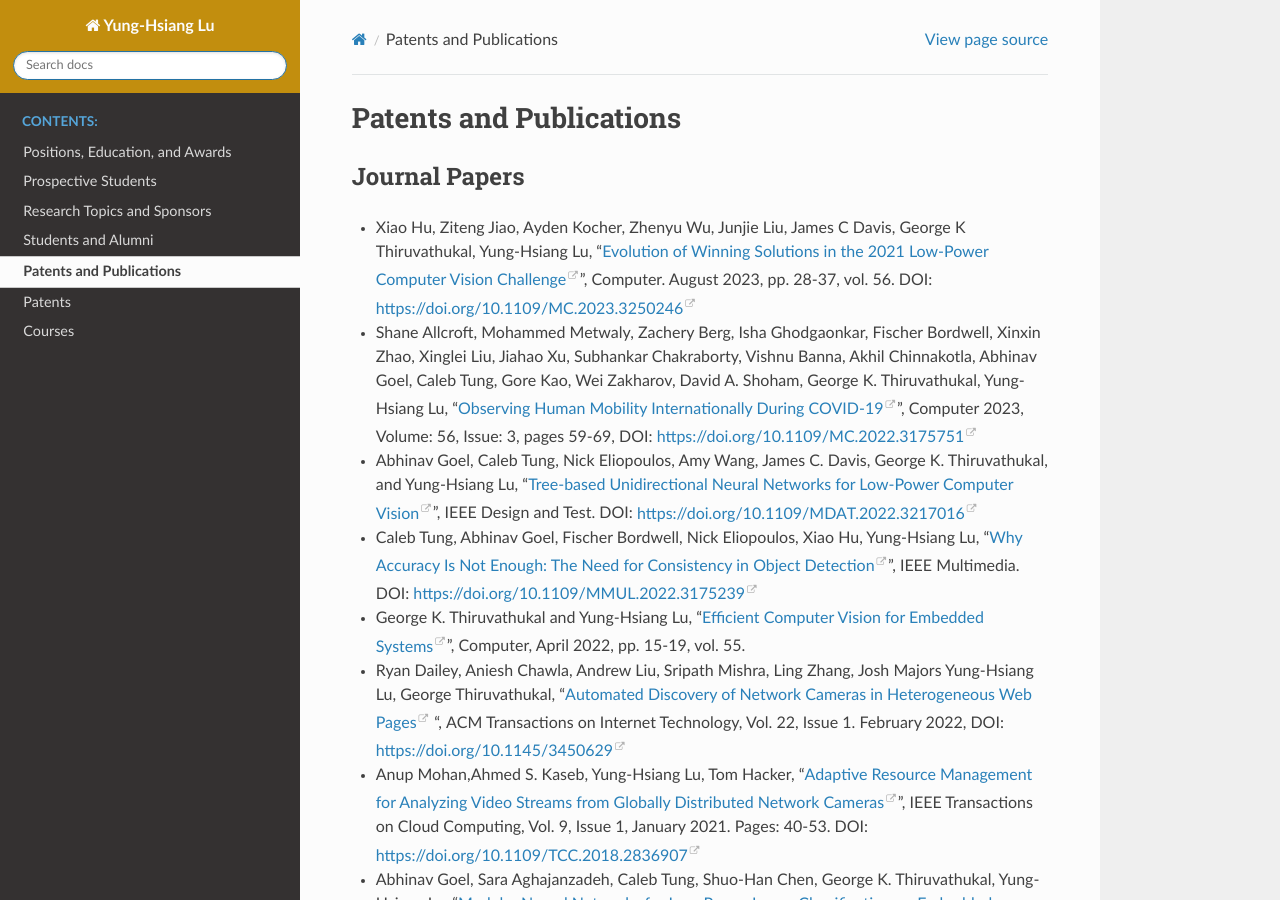
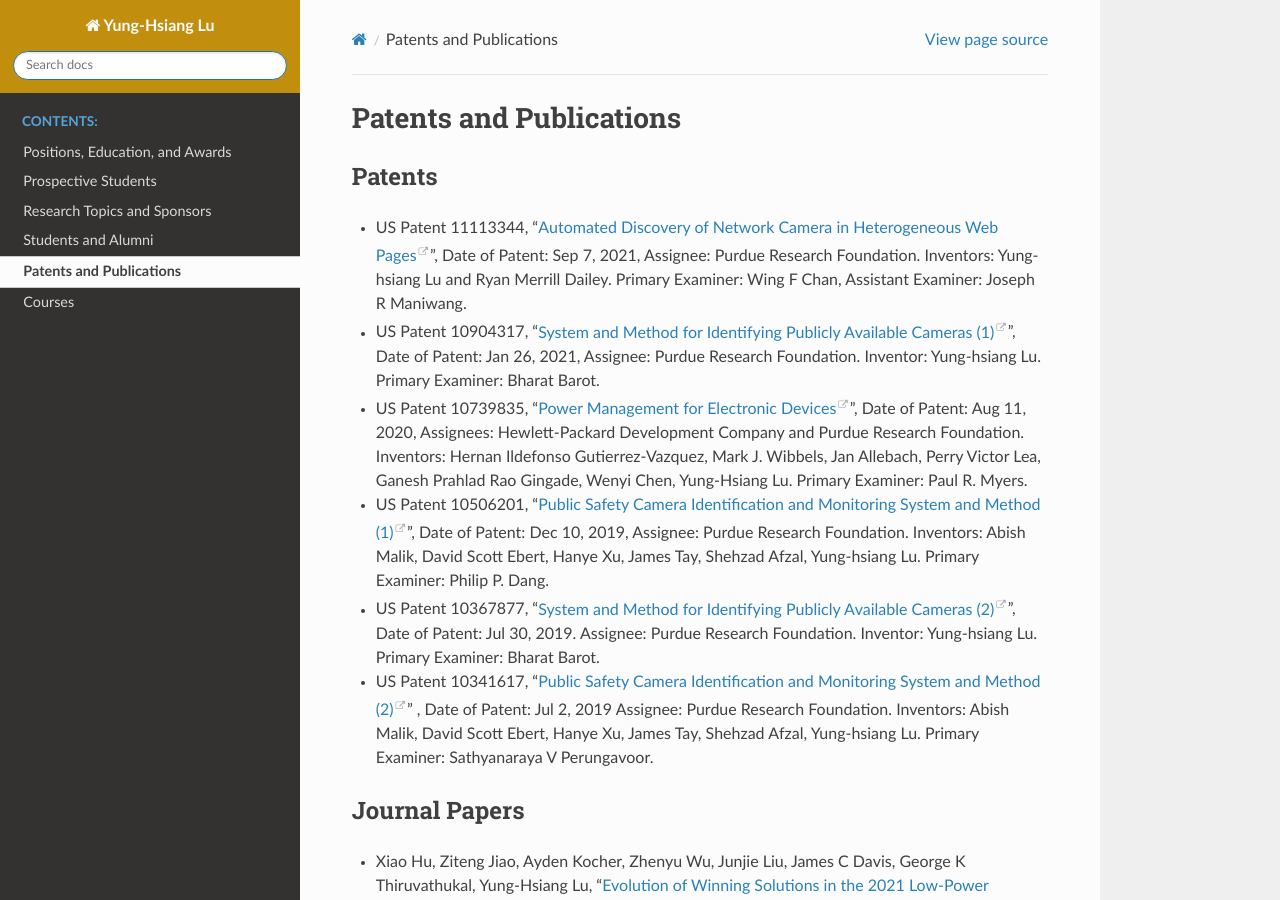
Before and after one commit to luyunghsiang/yhluweb, a Sphinx documentation site: the page built from source/publications.rst, in a window 1280 px wide and 900 px high. Built offline with Sphinx 7.4.7 and the Read the Docs theme 3.1.0, drawn with Linux system fonts in a browser that asks for light colours; pages that are not in the unit, such as notebooks, are missing from menus.

Commit message:
merge patents and publications

```diff
--- a/source/index.rst
+++ b/source/index.rst
@@ -100,7 +100,7 @@ Contact Information
    research
    alumni
    publications
-   patents
+   .. patents
    teach
    .. service
 
--- a/source/publications.rst
+++ b/source/publications.rst
@@ -1,5 +1,52 @@
 Patents and Publications
 ===============
+
+Patents
+----------
+
+
+- US Patent 11113344, "`Automated Discovery of Network Camera in
+  Heterogeneous Web Pages
+  <https://patents.justia.com/patent/11113344>`_", Date of Patent: Sep
+  7, 2021, Assignee: Purdue Research Foundation.  Inventors:
+  Yung-hsiang Lu and Ryan Merrill Dailey.  Primary Examiner: Wing F
+  Chan, Assistant Examiner: Joseph R Maniwang.
+
+
+- US Patent 10904317, "`System and Method for Identifying Publicly
+  Available Cameras (1) <https://patents.justia.com/patent/10904317>`_",
+  Date of Patent: Jan 26, 2021, Assignee: Purdue Research Foundation.
+  Inventor: Yung-hsiang Lu. Primary Examiner: Bharat Barot.
+
+- US Patent 10739835, "`Power Management for Electronic Devices
+  <https://patents.justia.com/patent/10739835>`_", Date of Patent: Aug
+  11, 2020, Assignees: Hewlett-Packard Development Company and Purdue
+  Research Foundation.  Inventors: Hernan Ildefonso Gutierrez-Vazquez,
+  Mark J. Wibbels, Jan Allebach, Perry Victor Lea, Ganesh Prahlad Rao
+  Gingade, Wenyi Chen, Yung-Hsiang Lu. Primary Examiner:
+  Paul R. Myers.
+
+- US Patent 10506201, "`Public Safety Camera Identification and
+  Monitoring System and Method (1)
+  <https://patents.justia.com/patent/10506201>`_", Date of Patent: Dec
+  10, 2019, Assignee: Purdue Research Foundation.  Inventors: Abish
+  Malik, David Scott Ebert, Hanye Xu, James Tay, Shehzad Afzal,
+  Yung-hsiang Lu.  Primary Examiner: Philip P. Dang.
+
+- US Patent 10367877, "`System and Method for Identifying Publicly
+  Available Cameras (2)
+  <https://patents.justia.com/patent/10367877>`_", Date of Patent: Jul
+  30, 2019.  Assignee: Purdue Research Foundation. Inventor:
+  Yung-hsiang Lu. Primary Examiner: Bharat Barot.
+
+- US Patent 10341617, "`Public Safety Camera Identification and
+  Monitoring System and Method (2)
+  <https://patents.justia.com/patent/10341617>`_" , Date of Patent:
+  Jul 2, 2019 Assignee: Purdue Research Foundation.  Inventors: Abish
+  Malik, David Scott Ebert, Hanye Xu, James Tay, Shehzad Afzal,
+  Yung-hsiang Lu. Primary Examiner: Sathyanaraya V Perungavoor.
+
+
 
 Journal Papers
 --------------------
```
